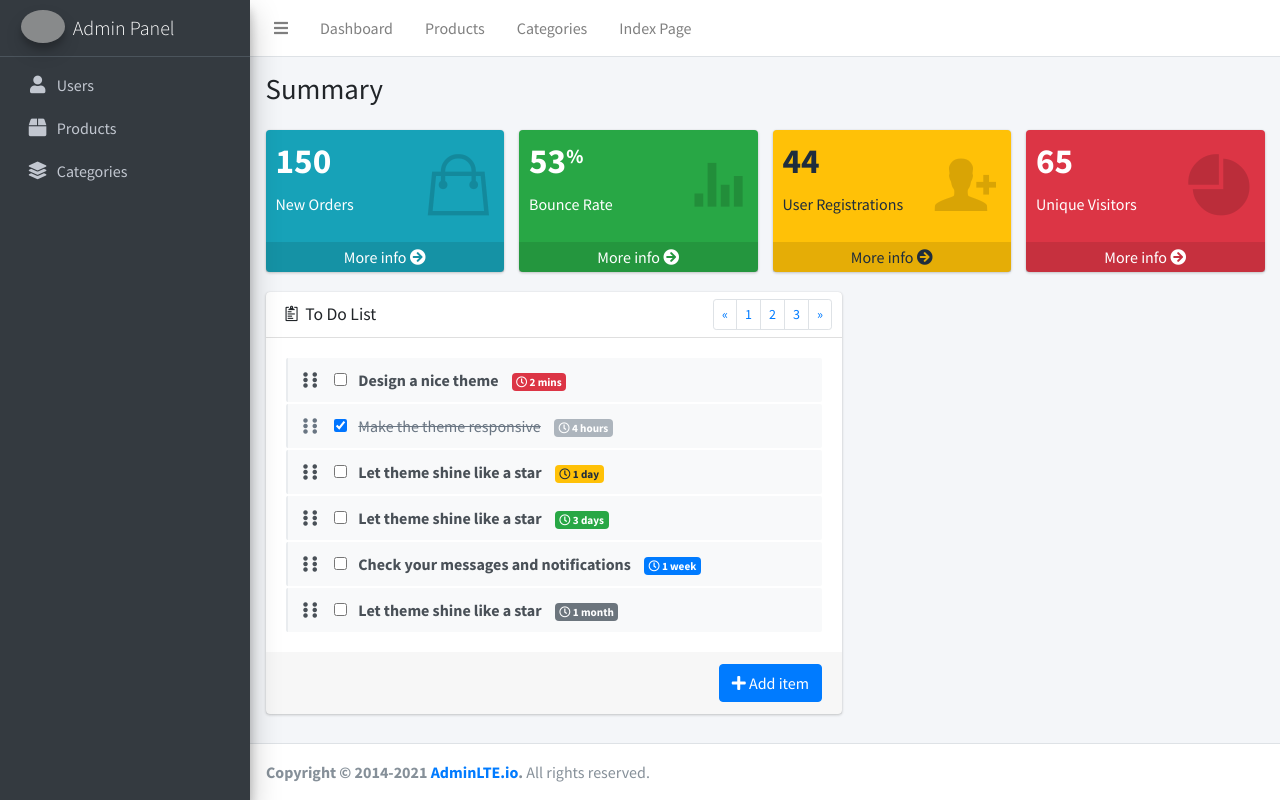
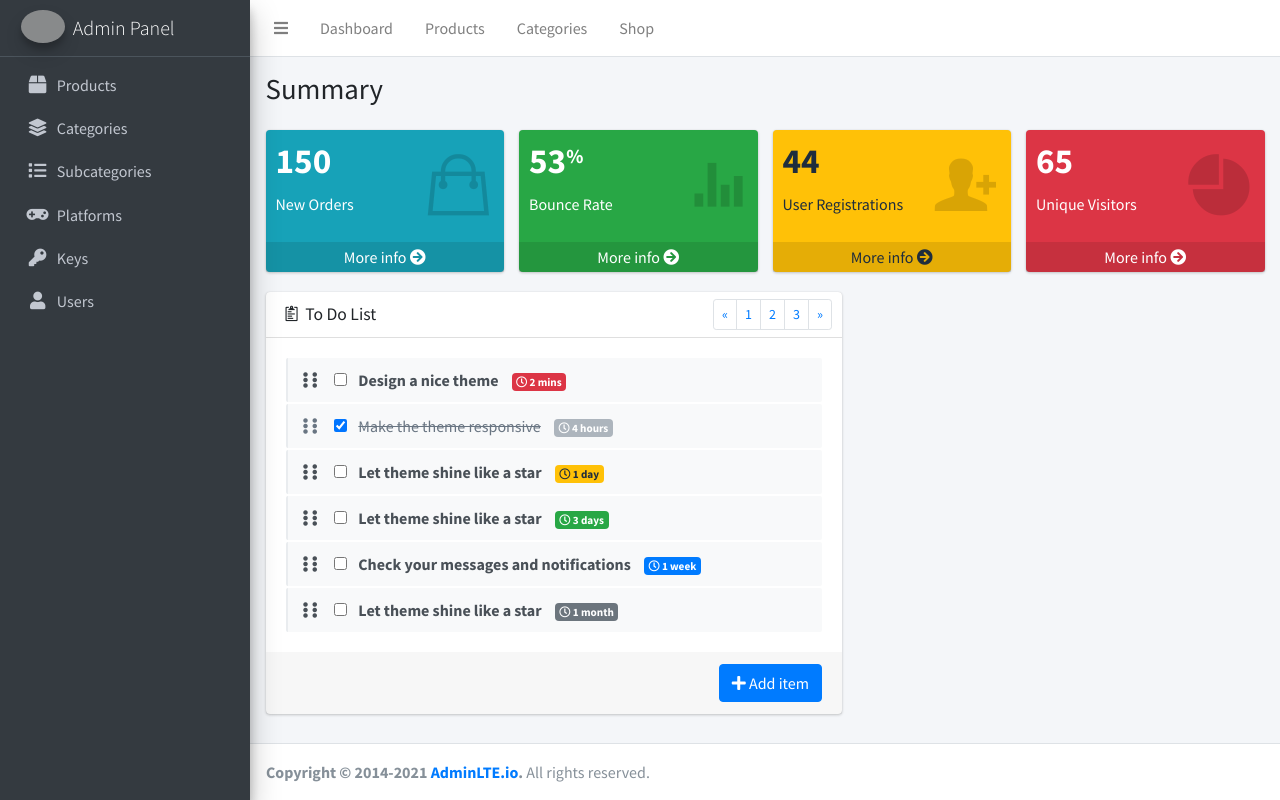
Before and after one commit to pedro092692/onlineKeyshop, a Flask app: page /admin/ in a window 1280 px wide. Run offline with Flask 3, Linux system fonts and the light colour scheme; the visitor is signed in with stand-in values (Sample User, id 1); data comes from the database, SQL or seed files in the repository; parts of the project's set-up code (start-up, migrations or seed data) failed here and were passed over; some libraries are stand-ins or nearby versions; grey boxes are pictures that could not be loaded.

Commit message:
add subcategories, platforms, keys links to sidebar and navbar in admin panel

```diff
--- a/app/templates/admin/includes/navbar.html
+++ b/app/templates/admin/includes/navbar.html
@@ -15,7 +15,7 @@
           <a href="{{ url_for('admin.categories') }}" class="nav-link">Categories</a>
       </li>
       <li class="nav-item d-none d-sm-inline-block">
-          <a href="{{ url_for('main.home') }}" class="nav-link">Index Page</a>
+          <a href="{{ url_for('main.home') }}" class="nav-link">Shop</a>
       </li>
     </ul>
   </nav>
--- a/app/templates/admin/includes/sidebar.html
+++ b/app/templates/admin/includes/sidebar.html
@@ -13,15 +13,6 @@
         <ul class="nav nav-pills nav-sidebar flex-column" data-widget="treeview" role="menu" data-accordion="false">
           <!-- Add icons to the links using the .nav-icon class
                with font-awesome or any other icon font library -->
-          <li class="nav-item">
-            <a href="pages/widgets.html" class="nav-link">
-              <i class="nav-icon fas fa-user"></i>
-              <p>
-                Users
-                <!-- <span class="right badge badge-danger">New</span>-->
-              </p>
-            </a>
-          </li>
             <li class="nav-item">
             <a href="{{ url_for('admin.products') }}" class="nav-link">
               <i class="nav-icon fas fa-box"></i>
@@ -38,6 +29,39 @@
               </p>
             </a>
           </li>
+          <li class="nav-item">
+            <a href="{{ url_for('main.home') }}" class="nav-link">
+              <i class="nav-icon fas fa-list"></i>
+              <p>
+                Subcategories
+              </p>
+            </a>
+          </li>
+          <li class="nav-item">
+            <a href="{{ url_for('main.home') }}" class="nav-link">
+              <i class="nav-icon fas fa-gamepad"></i>
+              <p>
+                Platforms
+              </p>
+            </a>
+          </li>
+          <li class="nav-item">
+            <a href="{{ url_for('main.home') }}" class="nav-link">
+              <i class="nav-icon fas fa-key"></i>
+              <p>
+                Keys
+              </p>
+            </a>
+          </li>
+          <li class="nav-item">
+            <a href="pages/widgets.html" class="nav-link">
+              <i class="nav-icon fas fa-user"></i>
+              <p>
+                Users
+                <!-- <span class="right badge badge-danger">New</span>-->
+              </p>
+            </a>
+          </li>
         </ul>
       </nav>
       <!-- /.sidebar-menu -->
```
